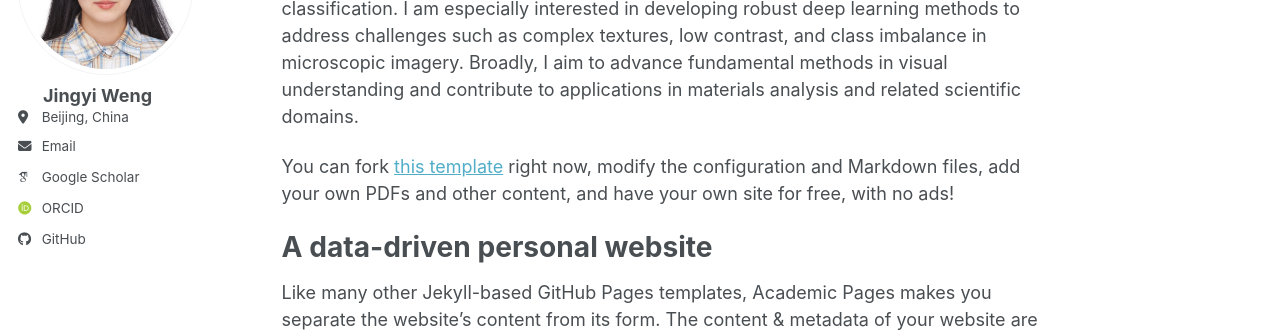
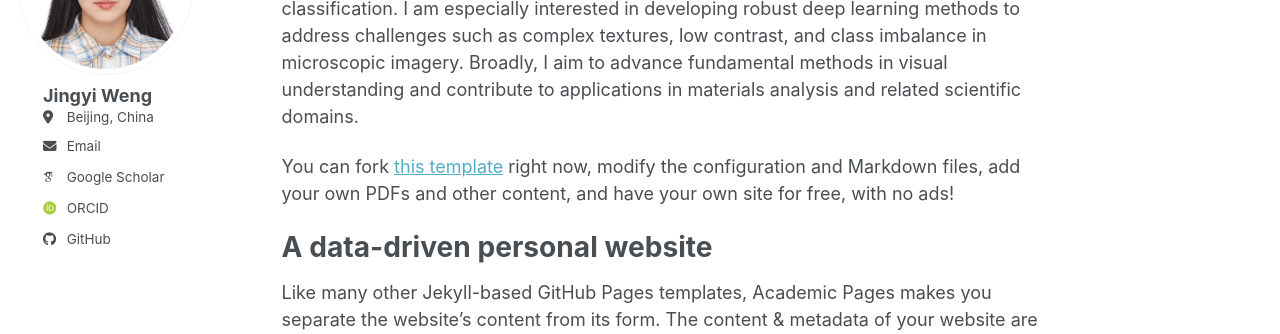
Before and after one commit to jingyi-weng/jingyi-weng.github.io, a Jekyll site: the page built from _pages/about.md, in a window 1280 px wide. Shown: the part 201-535 px from the top of the page. Built offline with Jekyll 4.4.1, drawn with Linux system fonts in a browser that asks for light colours; some web fonts are replaced; a script bundle is joined from its source files by our own code; library files that are not in the unit come from our copies.

Commit message:
Update _sidebar.scss

```diff
--- a/_sass/layout/_sidebar.scss
+++ b/_sass/layout/_sidebar.scss
@@ -323,3 +323,11 @@
     }
   }
 }
+
+.author__content {
+  padding-left: 25px;
+}
+
+.author__urls-wrapper {
+  padding-left: 25px;
+}
```
